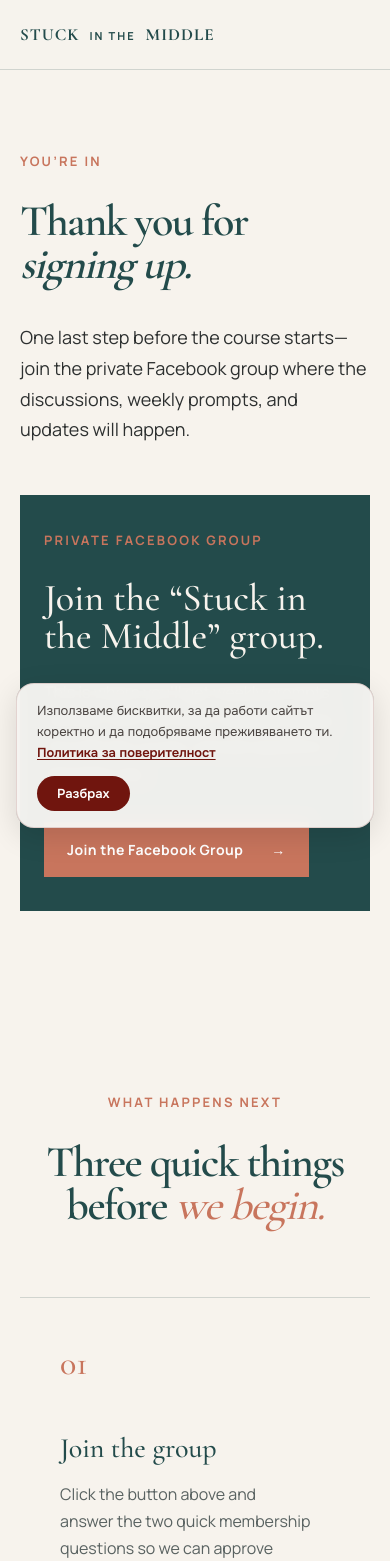
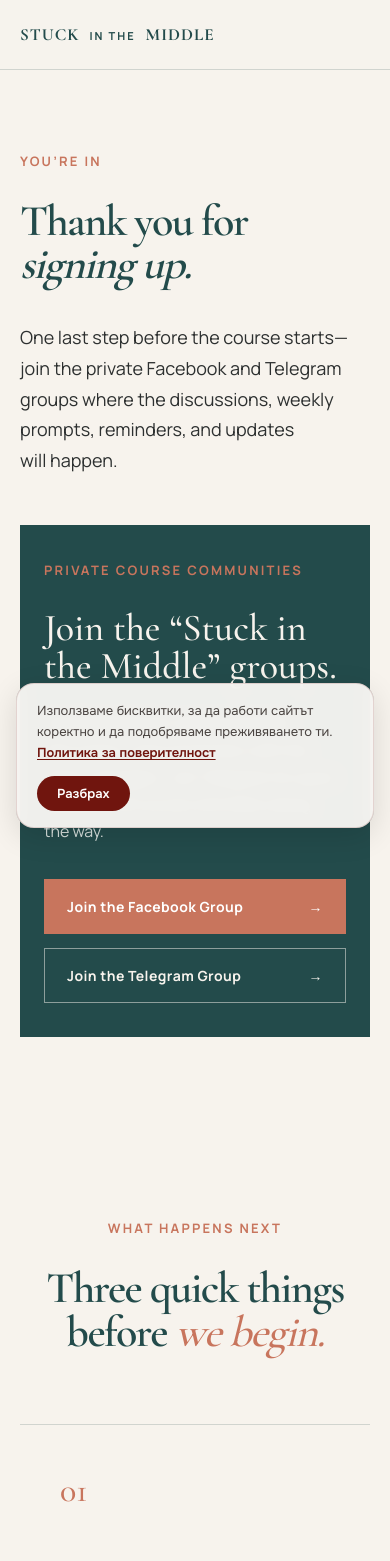
Before and after one commit to jordanyanewski-stack/coaching-real, a Next.js app: page /stuck-in-the-middle/thank-you in a window 390 px wide. Shown: the top 1561 px of the page. Built offline with nearby package versions, Linux system fonts and the light colour scheme.

Commit message:
Improve mobile conversion flow and add Telegram group

```diff
--- a/src/app/globals.css
+++ b/src/app/globals.css
@@ -575,6 +575,12 @@ html {
   right: 16px !important;
   z-index: 50 !important;
 }
+
+/* Leadership landing: keep the conversion-first split on larger screens,
+   but let phone visitors understand the problem before seeing a form. */
+.fd-problem-mobile {
+  display: none;
+}
 @media (max-width: 767px) {
   .fd-top-cta {
     position: absolute !important;
@@ -582,6 +588,13 @@ html {
     right: 14px !important;
     padding: 9px 14px !important;
     font-size: 12px !important;
+  }
+  .fd-hero-form,
+  .fd-problem-desktop {
+    display: none !important;
+  }
+  .fd-problem-mobile {
+    display: block;
   }
 }
 
--- a/src/app/leadership/page.tsx
+++ b/src/app/leadership/page.tsx
@@ -471,9 +471,14 @@ export default function FreeDayPage() {
         <FormCueHandler />
         <FreeDayHeader />
         <HeroSection />
+        <div className="fd-problem-mobile">
+          <ProblemSection />
+        </div>
         <MarqueeStrip />
         <ScheduleSection />
-        <ProblemSection />
+        <div className="fd-problem-desktop">
+          <ProblemSection />
+        </div>
         <WeeksProgramSection />
         <WhatYouGetSection />
         <MaterialsSection />
@@ -620,7 +625,7 @@ function HeroSection() {
         </div>
 
         {/* Right — sign-up form + format pills */}
-        <aside style={{ position: "relative" }}>
+        <aside className="fd-hero-form" style={{ position: "relative" }}>
           <div
             style={{
               fontSize: "10px",
--- a/src/app/leadership/sticky-cta.tsx
+++ b/src/app/leadership/sticky-cta.tsx
@@ -11,7 +11,9 @@ export function FreeDayStickyCTA() {
   const [visible, setVisible] = useState(false);
 
   useEffect(() => {
-    const heroEl = document.querySelector(".fd-hero");
+    const stickyBoundaryEl =
+      document.querySelector(".fd-problem-mobile") ||
+      document.querySelector(".fd-hero");
     const enrollEl = document.getElementById("enroll");
 
     let pastHero = false;
@@ -21,10 +23,10 @@ export function FreeDayStickyCTA() {
     const heroObs = new IntersectionObserver(
       ([entry]) => {
         if (!entry) return;
-        pastHero = !entry.isIntersecting;
+        pastHero = entry.boundingClientRect.bottom <= 0;
         update();
       },
-      { threshold: 0, rootMargin: "0px 0px -80% 0px" }
+      { threshold: 0 }
     );
     const enrollObs = new IntersectionObserver(
       ([entry]) => {
@@ -35,7 +37,7 @@ export function FreeDayStickyCTA() {
       { threshold: 0.05 }
     );
 
-    if (heroEl) heroObs.observe(heroEl);
+    if (stickyBoundaryEl) heroObs.observe(stickyBoundaryEl);
     if (enrollEl) enrollObs.observe(enrollEl);
 
     return () => {
--- a/src/app/stuck-in-the-middle/stuck.module.css
+++ b/src/app/stuck-in-the-middle/stuck.module.css
@@ -72,4 +72,8 @@
 .thankHero>div:first-child>p:last-child,.enrollCopy>p:not(.eyebrow){margin:44px 0 0}
 @media(max-width:900px){.navCta{top:10px;left:auto;right:18px;bottom:auto}}
 @media(max-width:520px){.navCta{top:10px;left:auto;right:14px;bottom:auto}.thankHero>div:first-child>p:last-child,.enrollCopy>p:not(.eyebrow){margin-top:36px}}
+
+.groupActions{display:flex;flex-direction:column;align-items:stretch;gap:14px}.groupActions .primaryButton,.secondaryButton{width:100%}.secondaryButton{border:1px solid rgba(247,243,237,.5);background:transparent;color:var(--cream);text-decoration:none;display:inline-flex;align-items:center;justify-content:space-between;gap:28px;padding:16px 22px;font-family:var(--font-stuck-body),sans-serif;font-size:14px;font-weight:700;letter-spacing:.03em;min-width:210px;transition:transform .22s var(--ease-bridge),border-color .22s,background .22s}.secondaryButton:hover{background:rgba(247,243,237,.08);border-color:var(--cream);transform:translateY(-2px)}.thankFooterLinks{grid-column:2;grid-row:1/3;display:flex;align-items:center;gap:24px}.thankFooterLinks a{grid-column:auto;grid-row:auto}.thankFooterLinks a+a{border-bottom-color:var(--sage)}
+@media(max-width:900px){.thankFooterLinks{grid-column:1;grid-row:auto;margin-top:30px;justify-content:flex-start}.thankFooterLinks a{margin-top:0}}
+@media(max-width:520px){.thankFooterLinks{width:100%;justify-content:space-between;gap:18px}}
 @media(max-width:520px){.heroVisual{min-height:auto;padding-block:28px}.heroArch,.bridgeLine{display:none}.heroMeta{position:static;width:100%;min-width:0;max-width:320px;margin:0 auto;padding:18px 22px}}
--- a/src/app/stuck-in-the-middle/thank-you/page.tsx
+++ b/src/app/stuck-in-the-middle/thank-you/page.tsx
@@ -6,6 +6,7 @@ import styles from '../stuck.module.css';
 const display = Cormorant_Garamond({ subsets: ['latin'], weight: ['500', '600', '700'], variable: '--font-stuck-display' });
 const body = Manrope({ subsets: ['latin'], weight: ['400', '500', '600', '700'], variable: '--font-stuck-body' });
 const FACEBOOK_GROUP = 'https://www.facebook.com/groups/1058122747180077/';
+const TELEGRAM_GROUP = 'https://t.me/+8reyBj4nnVNkNDI0';
 
 export const metadata: Metadata = { title: 'You’re in · Stuck in the Middle', robots: { index: false, follow: false } };
 
@@ -13,14 +14,14 @@ export default function ThankYouPage() {
   return <main className={`${styles.page} ${styles.thankYouPage} ${display.variable} ${body.variable}`}>
     <header className={styles.nav}><Link href="/stuck-in-the-middle" className={styles.wordmark}>STUCK <span>IN THE</span> MIDDLE</Link></header>
     <section className={styles.thankHero}>
-      <div><p className={styles.eyebrow}>YOU’RE IN</p><h1>Thank you for<br /><em>signing up.</em></h1><p>One last step before the course starts—join the private Facebook group where the discussions, weekly prompts, and updates will happen.</p></div>
-      <div className={styles.groupCard}><p className={styles.eyebrow}>PRIVATE FACEBOOK GROUP</p><h2>Join the “Stuck in the Middle” group.</h2><p>This is where you’ll get weekly prompts, connect with the other managers going through the course, and ask questions along the way.</p><a className={styles.primaryButton} href={FACEBOOK_GROUP} target="_blank" rel="noreferrer">Join the Facebook Group <span aria-hidden="true">→</span></a></div>
+      <div><p className={styles.eyebrow}>YOU’RE IN</p><h1>Thank you for<br /><em>signing up.</em></h1><p>One last step before the course starts—join the private Facebook and Telegram groups where the discussions, weekly prompts, reminders, and updates will happen.</p></div>
+      <div className={styles.groupCard}><p className={styles.eyebrow}>PRIVATE COURSE COMMUNITIES</p><h2>Join the “Stuck in the Middle” groups.</h2><p>Use Facebook for weekly prompts, discussion, and connection with the other managers. Join Telegram for quick updates and course reminders along the way.</p><div className={styles.groupActions}><a className={styles.primaryButton} href={FACEBOOK_GROUP} target="_blank" rel="noreferrer">Join the Facebook Group <span aria-hidden="true">→</span></a><a className={styles.secondaryButton} href={TELEGRAM_GROUP} target="_blank" rel="noreferrer">Join the Telegram Group <span aria-hidden="true">→</span></a></div></div>
     </section>
     <section className={styles.nextSteps}><div className={styles.sectionHeading}><p className={styles.eyebrow}>WHAT HAPPENS NEXT</p><h2>Three quick things before <em>we begin.</em></h2></div><div className={styles.nextGrid}>
-      <article><span>01</span><h3>Join the group</h3><p>Click the button above and answer the two quick membership questions so we can approve you fast.</p></article>
+      <article><span>01</span><h3>Join both groups</h3><p>Join Facebook and answer the two quick membership questions so we can approve you fast, then open the Telegram link for updates and reminders.</p></article>
       <article><span>02</span><h3>Check your inbox</h3><p>A confirmation email is on its way with your course access details and start date: 26 August at 19:00 CET.</p></article>
       <article><span>03</span><h3>Introduce yourself</h3><p>Say hi in the group and tell us what “stuck in the middle” looks like for you right now.</p></article>
     </div></section>
-    <section className={styles.thankFooter}><span>Stuck in the Middle</span><p>4-week course · Starts 26 August · 19:00 CET</p><a href={FACEBOOK_GROUP} target="_blank" rel="noreferrer">Go to the group →</a></section>
+    <section className={styles.thankFooter}><span>Stuck in the Middle</span><p>4-week course · Starts 26 August · 19:00 CET</p><div className={styles.thankFooterLinks}><a href={FACEBOOK_GROUP} target="_blank" rel="noreferrer">Facebook →</a><a href={TELEGRAM_GROUP} target="_blank" rel="noreferrer">Telegram →</a></div></section>
   </main>;
 }
```
